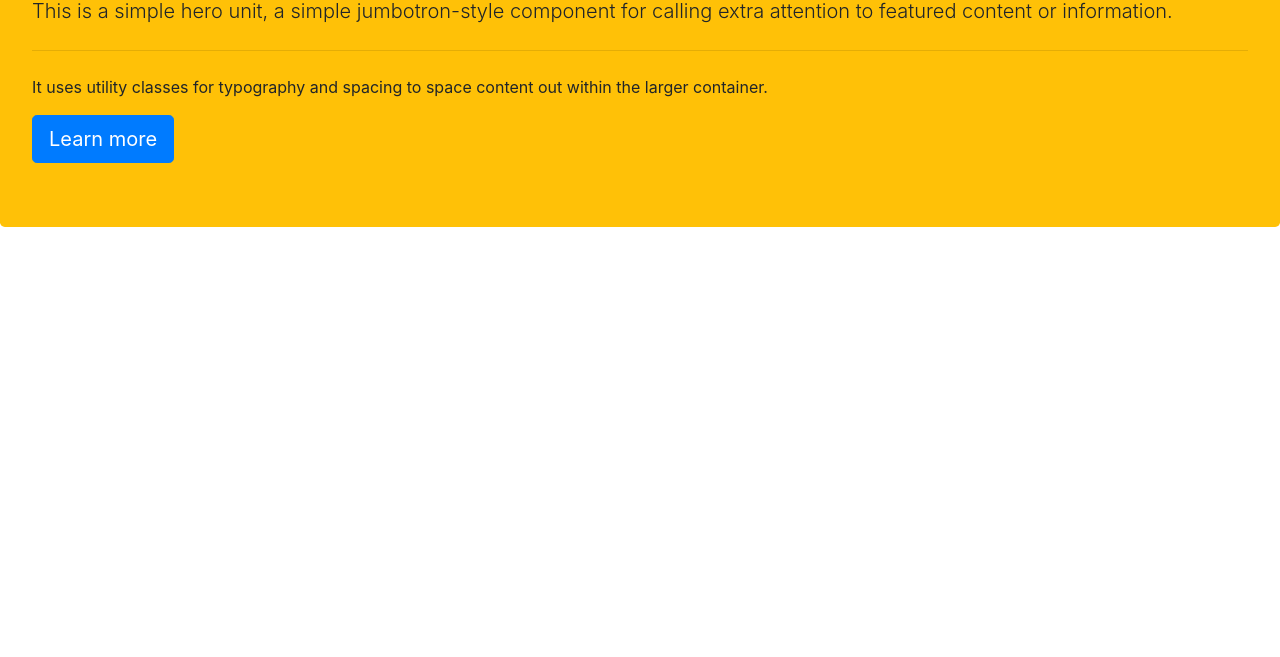
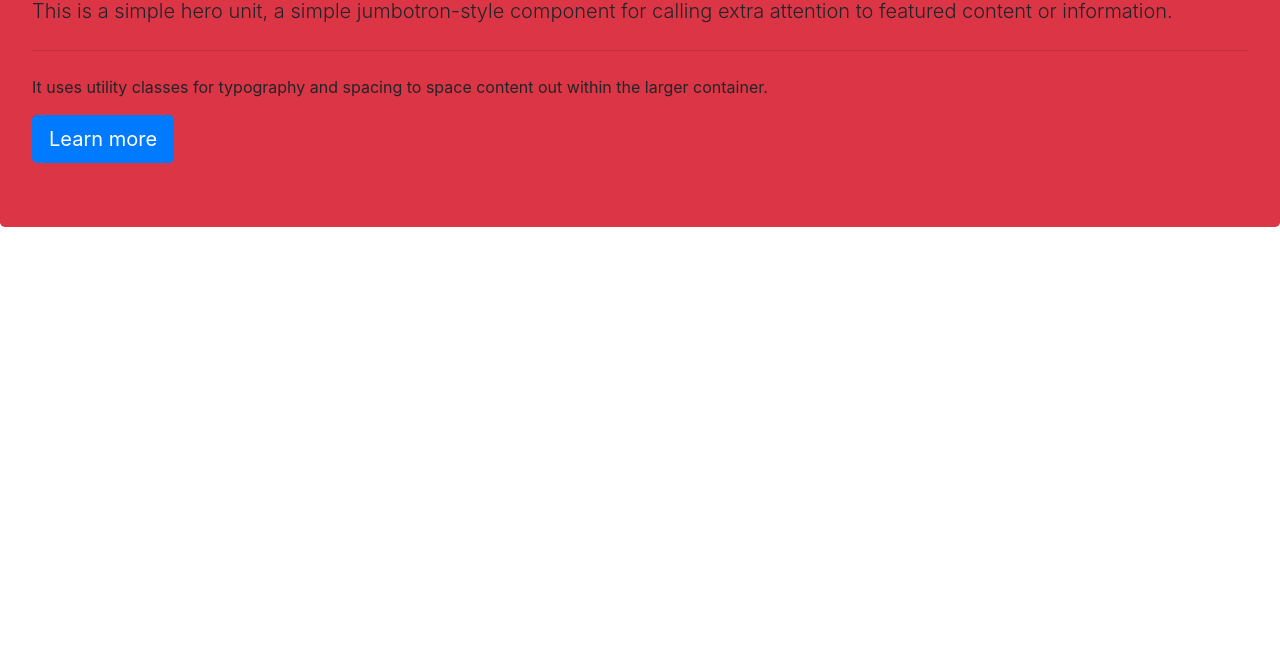
Before and after one commit to Bioinformatics-Surgeon/githubTEST, a plain HTML site: page index.html in a window 1280 px wide. Shown: the part 143-800 px from the top of the page. Drawn offline with nearby package versions, Linux system fonts and the light colour scheme.

Commit message:
Update index.html
made the color red

```diff
--- a/index.html
+++ b/index.html
@@ -14,7 +14,7 @@
     <title>Document</title>
   </head>
   <body>
-    <div class="jumbotron bg-warning">
+    <div class="jumbotron bg-danger">
       <h1 class="display-4">Hello, world!</h1>
       <p class="lead">
         This is a simple hero unit, a simple jumbotron-style component for
```
